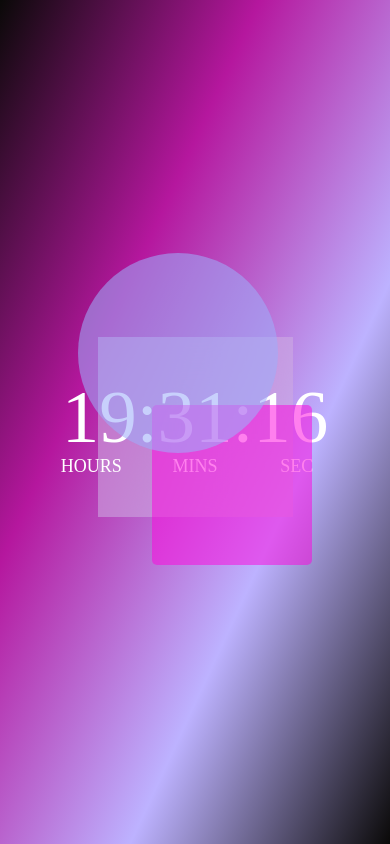
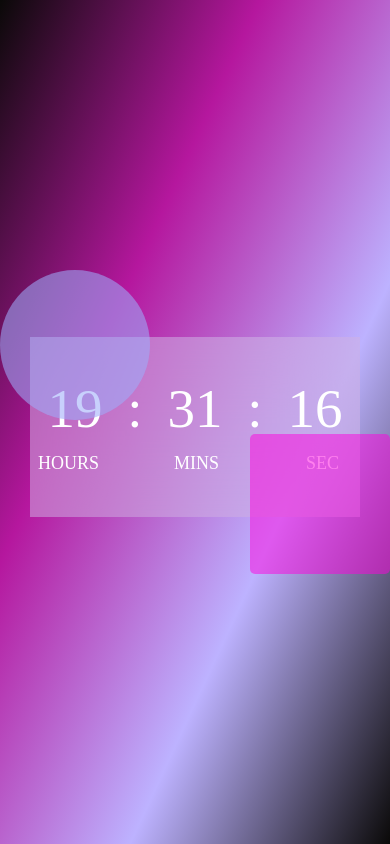
Before and after one commit to saumyakaushal8737/Digital-Clock, a plain HTML site: page index.html in a window 390 px wide. Drawn offline with Linux system fonts and the light colour scheme.

Commit message:
Update style.css

```diff
--- a/style.css
+++ b/style.css
@@ -77,3 +77,35 @@ top:95%;
 .sec::after{
     content:'SEC';
 }
+@media screen and (max-width:768px)
+{
+.container
+{
+    width:100%;
+    margin:0px 30px;
+}
+.container::before{
+    width:150px;
+    height:150px;
+    position:absolute;
+    top:32%;
+   left:0%;
+}
+.container::after{
+    width:140px;
+    height:140px;
+    position:absolute;
+    bottom:32%;
+   right:0%;
+}
+.clock span{
+    font-size:55px;
+    width:60px;
+    padding-bottom:18px;
+}
+.clock span::after{
+ font-size:18px;
+ position:absolute;
+ right:10%;
+}
+}
```
